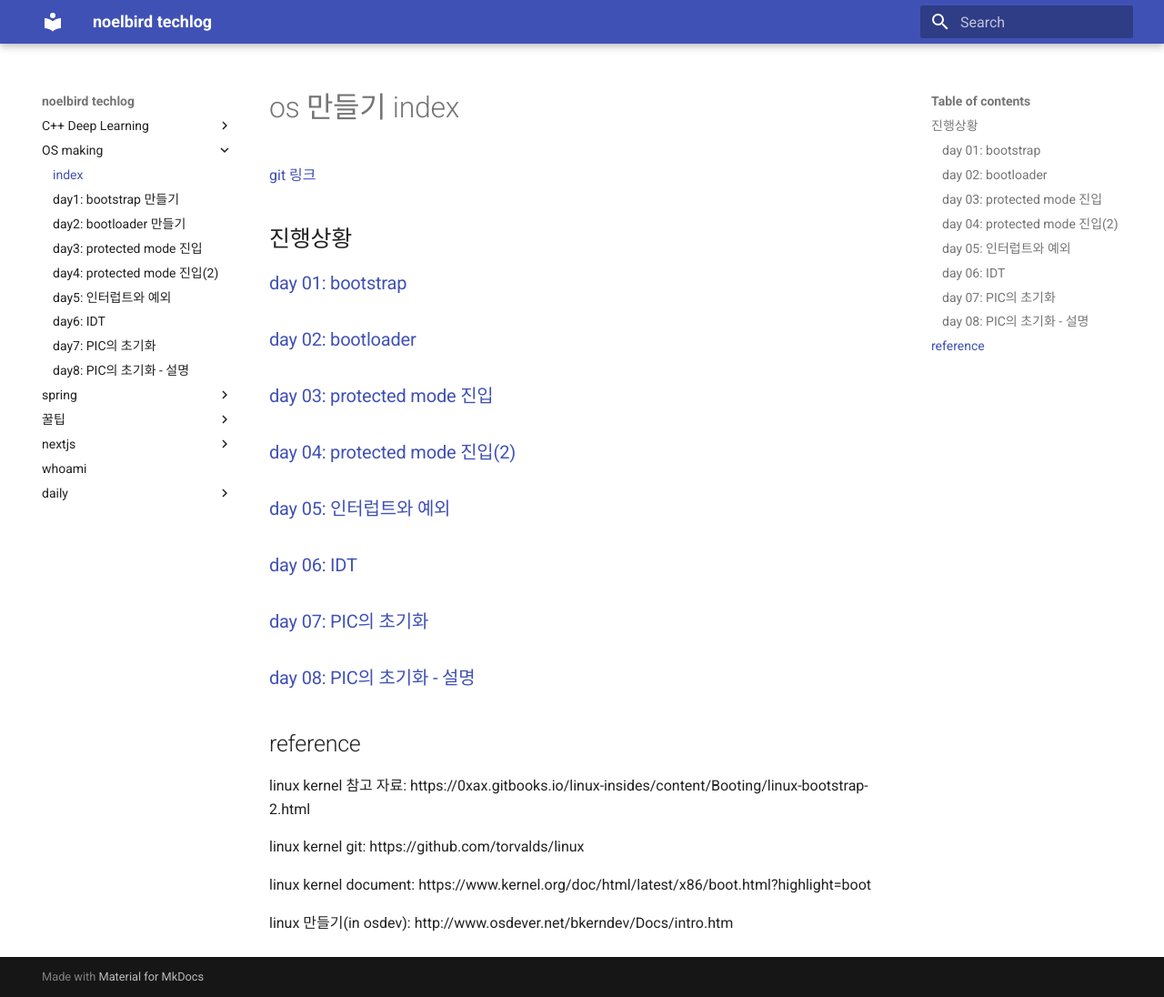
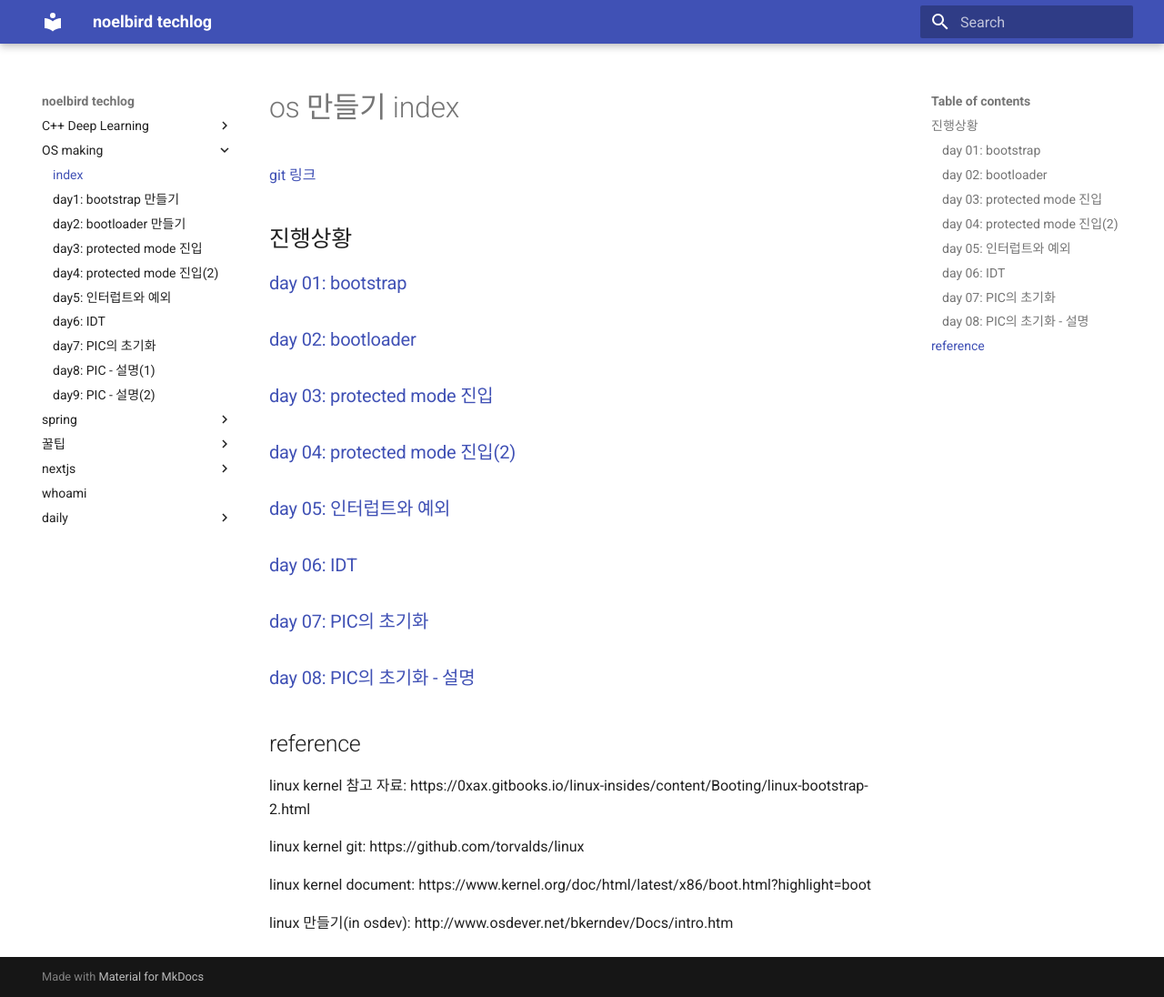
Before and after one commit to NoelBird/noelbird.github.io, an MkDocs documentation site: the page built from docs/os-making/index.md, in a window 1280 px wide and 1096 px high. Shown: the whole window at 91% size. Built offline with MkDocs 1.6.1 and Material for MkDocs 9.7.7, drawn with Linux system fonts in a browser that asks for light colours; nearby versions of some CDN libraries.

Commit message:
update mkdocs.yml

```diff
--- a/mkdocs.yml
+++ b/mkdocs.yml
@@ -37,7 +37,8 @@ nav:
     - 'day5: 인터럽트와 예외': os-making/05.md
     - 'day6: IDT': os-making/06.md
     - 'day7: PIC의 초기화': os-making/07.md
-    - 'day8: PIC의 초기화 - 설명': os-making/08.md
+    - 'day8: PIC - 설명(1)': os-making/08.md
+    - 'day9: PIC - 설명(2)': os-making/09.md
 
   - spring:
     - intro: spring/index.md
```
